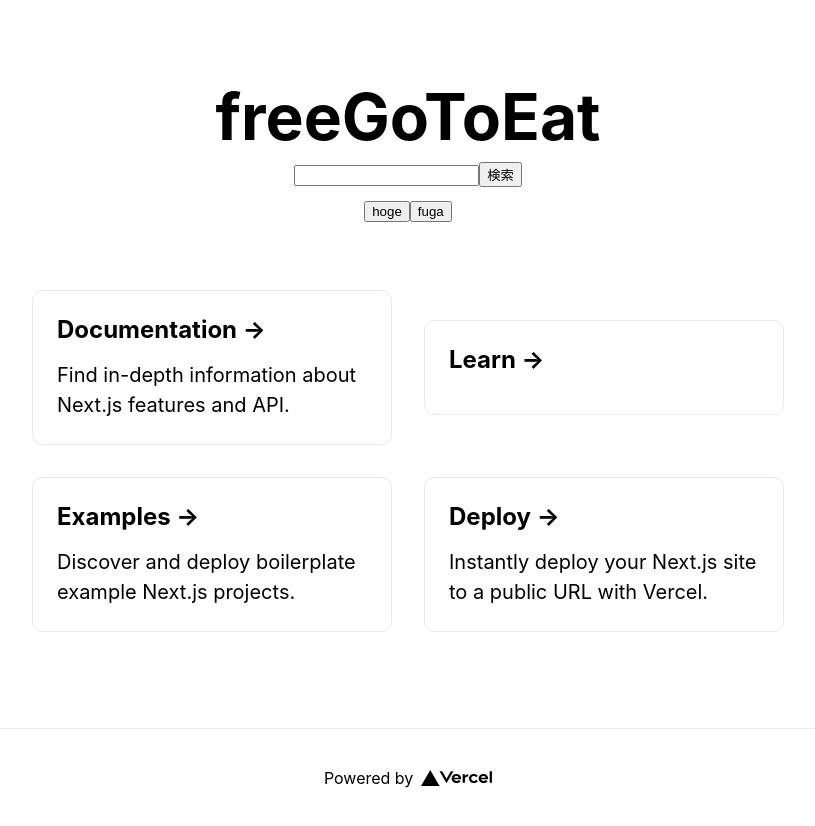
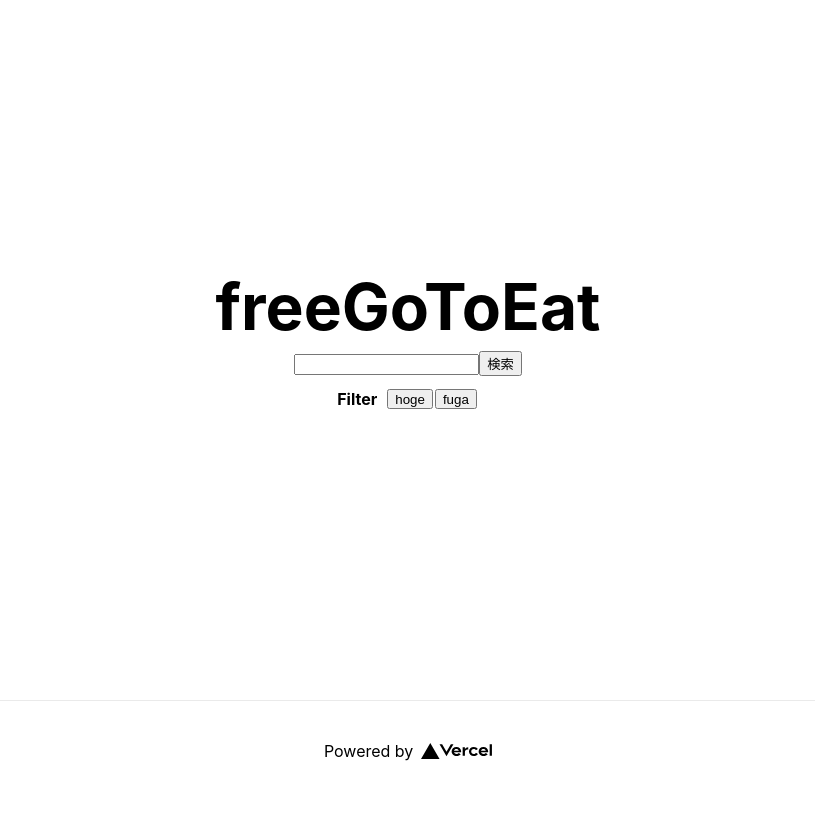
Before and after one commit to Lagyu/freeGoToEat, a Next.js app in the folder client-side/: page / in a window 1280 px wide. Shown: the whole page, without its empty margins (232-1047 px from the left). After the commit the page ends 800 px from the top, so only its background shows below. Built offline with nearby package versions, Linux system fonts and the light colour scheme.

Commit message:
design updated

```diff
--- a/client-side/pages/index.js
+++ b/client-side/pages/index.js
@@ -21,40 +21,12 @@ export default function Home() {
         <div className={styles.description}>
           <input type="text"/>
           <input type="button" value={"検索"}/>
-
-          <div className={styles.filter}>
+        </div>
+        <div className={styles.filter}>
+            <h4>Filter</h4>
             <Filter　sites={sites}　props={styles}/>
-          </div>
         </div>
 
-        <div className={styles.grid}>
-          <a href="https://nextjs.org/docs" className={styles.card}>
-            <h3>Documentation &rarr;</h3>
-            <p>Find in-depth information about Next.js features and API.</p>
-          </a>
-
-          <a href="https://nextjs.org/learn" className={styles.card}>
-            <h3>Learn &rarr;</h3>
-          </a>
-
-          <a
-            href="https://github.com/vercel/next.js/tree/master/examples"
-            className={styles.card}
-          >
-            <h3>Examples &rarr;</h3>
-            <p>Discover and deploy boilerplate example Next.js projects.</p>
-          </a>
-
-          <a
-            href="https://vercel.com/import?filter=next.js&utm_source=create-next-app&utm_medium=default-template&utm_campaign=create-next-app"
-            className={styles.card}
-          >
-            <h3>Deploy &rarr;</h3>
-            <p>
-              Instantly deploy your Next.js site to a public URL with Vercel.
-            </p>
-          </a>
-        </div>
       </main>
 
       <footer className={styles.footer}>
--- a/client-side/styles/Home.module.css
+++ b/client-side/styles/Home.module.css
@@ -120,3 +120,20 @@
     flex-direction: column;
   }
 }
+
+.filter{
+  display: flex;
+  /*flex-direction: row;*/
+  /*justify-content: space-evenly;*/
+}
+
+.filter > button{
+  margin-right: 2px;
+}
+
+.filter > *{
+  text-align: center;
+  max-height: 20px;
+  margin-top: 10px;
+  margin-right: 10px;
+}
```
